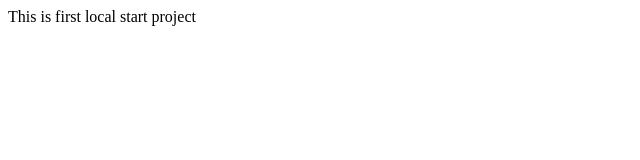
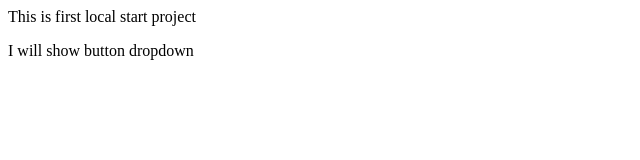
Before and after one commit to vm9999258-spec/localrepos, a plain HTML site: page index.html in a window 1280 px wide. Shown: the whole page, without its empty margins (0-640 px from the left). Drawn offline with Linux system fonts and the light colour scheme.

Commit message:
update file

```diff
--- a/index.html
+++ b/index.html
@@ -1 +1,2 @@
 <p>This is first local start project</p>
+<p>I will show button dropdown</p>
```
